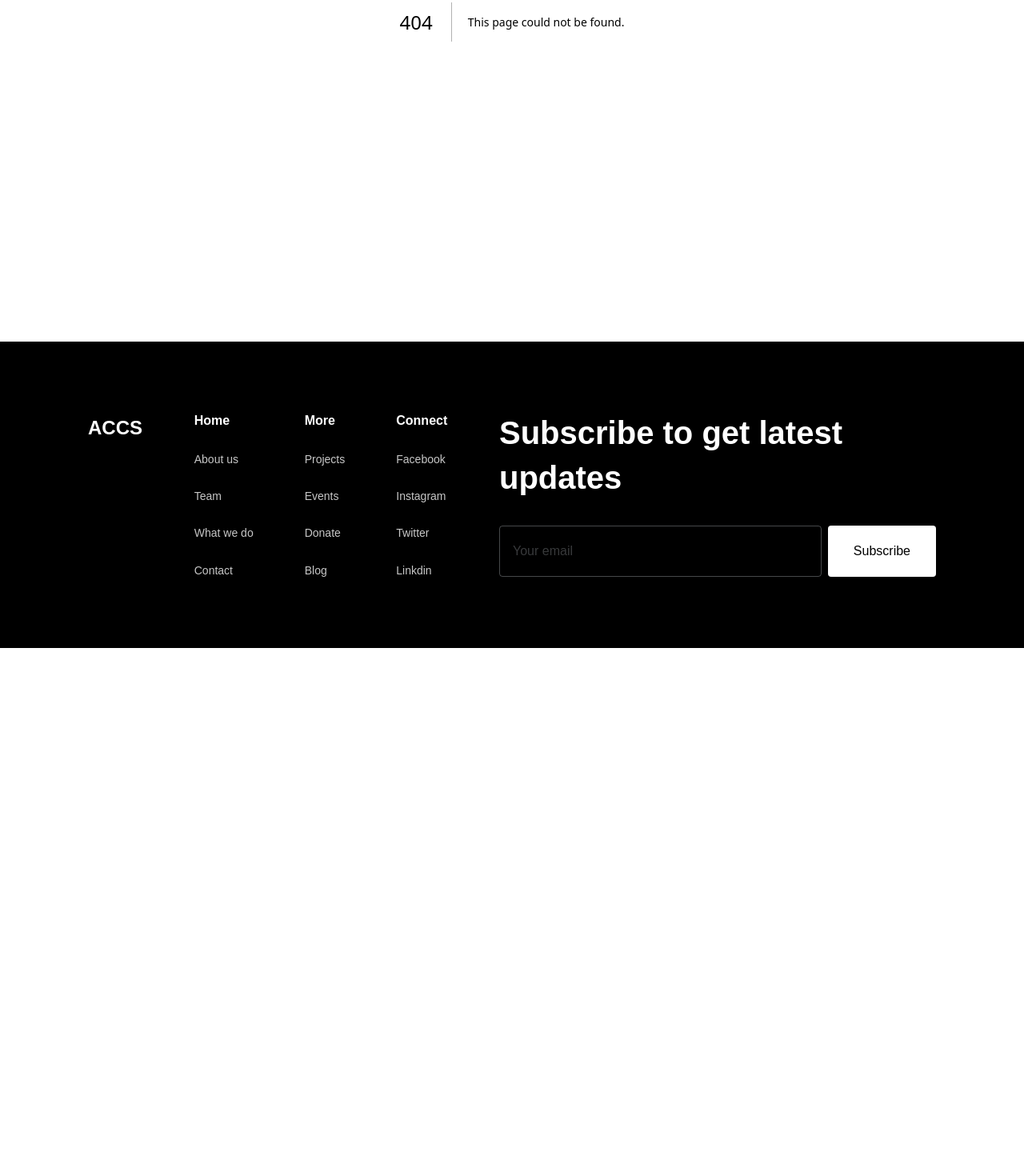
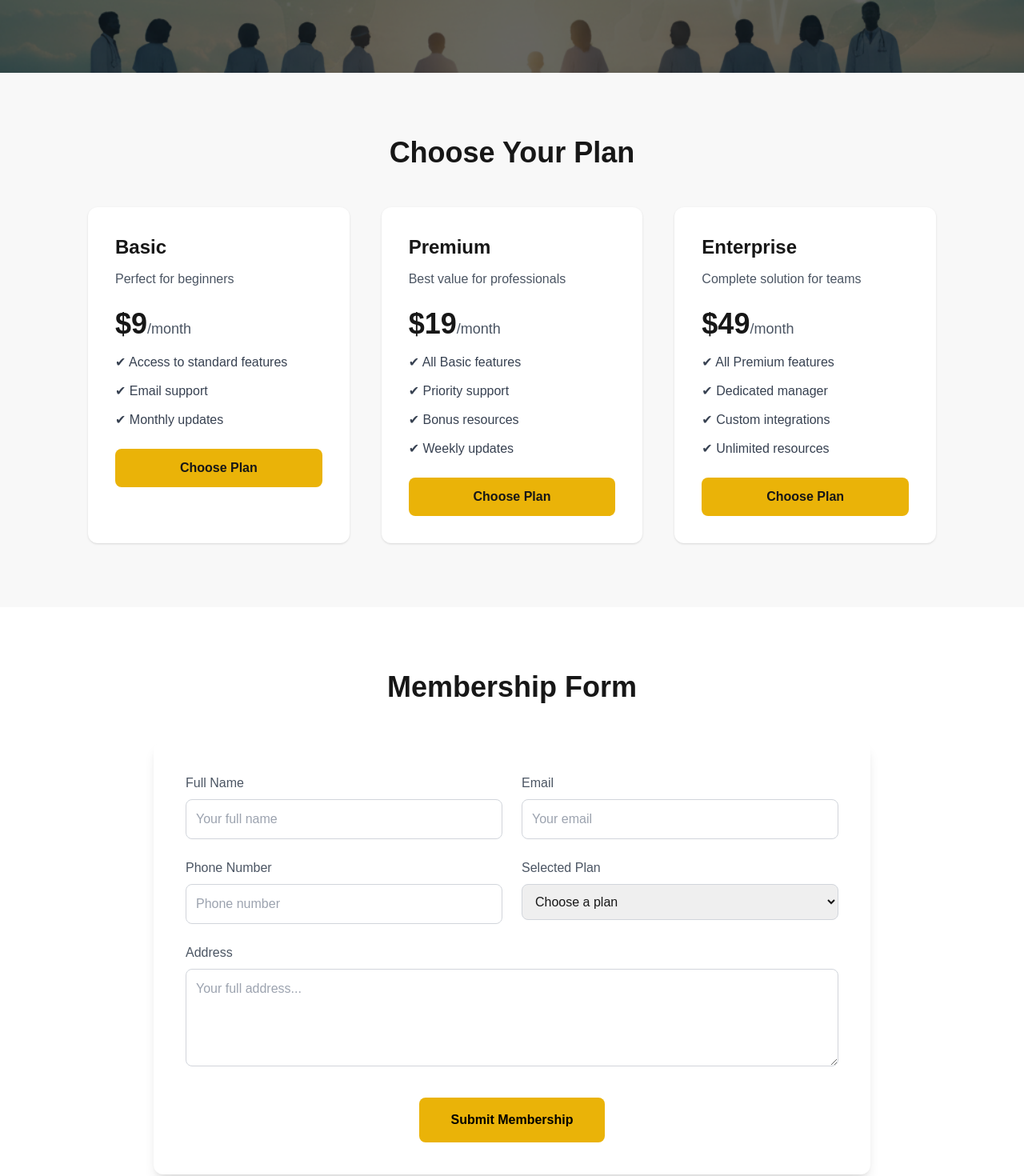
Before and after one commit to ankan98/iaccswebsite, a Next.js app in the folder iaccs/: page /membership in a window 1280 px wide. Before the commit this address had no page. Shown: the part 373-1843 px from the top of the page at 80% size. Before the commit the page ends 1183 px from the top, so only its background shows below. Built offline with nearby package versions, Linux system fonts and the light colour scheme.

Commit message:
membership-page-added

```diff
--- a/iaccs/next.config.ts
+++ b/iaccs/next.config.ts
@@ -1,7 +1,7 @@
 import type { NextConfig } from "next";
 
 const nextConfig: NextConfig = {
-  /* config options here */
+   output: 'export',
   reactCompiler: true,
 };
 
--- /dev/null
+++ b/iaccs/src/app/(pages)/membership/page.tsx
@@ -0,0 +1,174 @@
+"use client";
+import { useRef, useState } from "react";
+import Image from "next/image";
+
+export default function Membership() {
+  const formRef = useRef<any>(null);
+  const [selectedPlan, setSelectedPlan] = useState("");
+
+  const plans = [
+    {
+      title: "Basic",
+      price: 9,
+      desc: "Perfect for beginners",
+      features: [
+        "Access to standard features",
+        "Email support",
+        "Monthly updates",
+      ],
+    },
+    {
+      title: "Premium",
+      price: 19,
+      desc: "Best value for professionals",
+      features: [
+        "All Basic features",
+        "Priority support",
+        "Bonus resources",
+        "Weekly updates",
+      ],
+    },
+    {
+      title: "Enterprise",
+      price: 49,
+      desc: "Complete solution for teams",
+      features: [
+        "All Premium features",
+        "Dedicated manager",
+        "Custom integrations",
+        "Unlimited resources",
+      ],
+    },
+  ];
+
+  const handleChoosePlan = (planName: any) => {
+    setSelectedPlan(planName);
+
+    // Smooth scroll to form section
+    formRef.current?.scrollIntoView({ behavior: "smooth" });
+  };
+
+  return (
+    <>
+      {/* ======= HERO ======= */}
+      <header className="relative w-full flex flex-col gap-48 bg-[url(/assets/images/banner-img.png)] bg-cover bg-center py-32 mt-20">
+        <div className="absolute inset-0 bg-black opacity-60"></div>
+
+        <div className="container mx-auto px-[110px] relative z-[1]">
+          <h1 className="font-bold text-white text-[64px] leading-[76px]">
+            Membership
+          </h1>
+          <p className="text-lg text-white max-w-[520px] mt-6">
+            Become a member today and enjoy exclusive benefits.
+          </p>
+        </div>
+      </header>
+
+      {/* ======= MEMBERSHIP PLANS ======= */}
+      <section className="w-full py-20 px-[110px] bg-[#f8f8f8]">
+        <h2 className="text-4xl font-bold mb-12 text-center">Choose Your Plan</h2>
+
+        <div className="grid lg:grid-cols-3 gap-10">
+          {plans.map((plan, index) => (
+            <div
+              key={index}
+              className="
+                group bg-white p-8 rounded-xl shadow transition
+                hover:shadow-xl hover:border-2 hover:border-yellow-500
+                border-2 border-transparent
+              "
+            >
+              <h3 className="text-2xl font-semibold mb-3">{plan.title}</h3>
+              <p className="text-gray-600 mb-6">{plan.desc}</p>
+
+              <h4 className="text-4xl font-bold mb-4">
+                ${plan.price}
+                <span className="text-lg text-gray-600 font-medium">/month</span>
+              </h4>
+
+              <ul className="space-y-3 mb-6 text-gray-700">
+                {plan.features.map((feature, i) => (
+                  <li key={i}>✔ {feature}</li>
+                ))}
+              </ul>
+
+              <button
+                onClick={() => handleChoosePlan(plan.title)}
+                className="w-full bg-yellow-500 py-3 rounded-lg font-semibold hover:opacity-90"
+              >
+                Choose Plan
+              </button>
+            </div>
+          ))}
+        </div>
+      </section>
+
+      {/* ======= MEMBERSHIP FORM ======= */}
+      <section ref={formRef} className="w-full py-20 px-[110px] scroll-mt-40">
+        <h2 className="text-4xl font-bold mb-12 text-center">Membership Form</h2>
+
+        <div className="max-w-4xl mx-auto bg-white shadow-lg p-10 rounded-xl">
+          <form className="grid grid-cols-1 md:grid-cols-2 gap-6">
+
+            <div>
+              <label className="block mb-2 text-gray-600">Full Name</label>
+              <input
+                type="text"
+                className="w-full p-3 rounded-lg border border-gray-300 focus:border-yellow-500"
+                placeholder="Your full name"
+              />
+            </div>
+
+            <div>
+              <label className="block mb-2 text-gray-600">Email</label>
+              <input
+                type="email"
+                className="w-full p-3 rounded-lg border border-gray-300 focus:border-yellow-500"
+                placeholder="Your email"
+              />
+            </div>
+
+            <div>
+              <label className="block mb-2 text-gray-600">Phone Number</label>
+              <input
+                type="text"
+                className="w-full p-3 rounded-lg border border-gray-300 focus:border-yellow-500"
+                placeholder="Phone number"
+              />
+            </div>
+
+            {/* Auto-select plan */}
+            <div>
+              <label className="block mb-2 text-gray-600">Selected Plan</label>
+              <select
+                value={selectedPlan}
+                onChange={(e) => setSelectedPlan(e.target.value)}
+                className="w-full p-3 rounded-lg border border-gray-300 focus:border-yellow-500"
+              >
+                <option value="">Choose a plan</option>
+                <option value="Basic">Basic - $9/month</option>
+                <option value="Premium">Premium - $19/month</option>
+                <option value="Enterprise">Enterprise - $49/month</option>
+              </select>
+            </div>
+
+            <div className="md:col-span-2">
+              <label className="block mb-2 text-gray-600">Address</label>
+              <textarea
+                rows={4}
+                className="w-full p-3 rounded-lg border border-gray-300 focus:border-yellow-500"
+                placeholder="Your full address..."
+              ></textarea>
+            </div>
+          </form>
+
+          <div className="mt-8 text-center">
+            <button className="px-10 py-4 bg-yellow-500 rounded-lg text-black font-semibold hover:opacity-90">
+              Submit Membership
+            </button>
+          </div>
+        </div>
+      </section>
+    </>
+  );
+}
--- a/iaccs/src/app/components/header.tsx
+++ b/iaccs/src/app/components/header.tsx
@@ -4,24 +4,21 @@ import Link from "next/link";
 export default function Header() {
     return (
    <nav className="flex z-[9] items-center justify-between w-full px-[110px] py-[18px] fixed top-0 left-0 bg-white border-b border-[#00000066] backdrop-blur-[15px] backdrop-brightness-[100%]">
-        <a className="flex items-center w-[129px] h-11" href="#home">
+        <Link className="flex items-center w-[129px] h-11" href="/">
             <div className="font-bold text-[#000000] text-3xl tracking-[0] leading-[44px] whitespace-nowrap">
                 ACCS
             </div>
-        </a>
+        </Link>
 
         <nav className="flex items-center justify-center gap-10 px-5 py-4">
-            <a className="font-medium text-base tracking-[0] leading-[normal] whitespace-nowrap text-[#525560]" href="/">Home</a>
+            <Link className="font-medium text-base tracking-[0] leading-[normal] whitespace-nowrap text-[#525560]" href="/">Home</Link>
             <Link className="font-medium text-base tracking-[0] leading-[normal] whitespace-nowrap text-secondary-text" href="/about-us">About us</Link>
-            <Link className="font-medium text-base tracking-[0] leading-[normal] whitespace-nowrap text-secondary-text" href="#services">What We Do</Link>
-            <a className="font-medium text-base tracking-[0] leading-[normal] whitespace-nowrap text-secondary-text" href="#media">Media</a>
+            <Link className="font-medium text-base tracking-[0] leading-[normal] whitespace-nowrap text-secondary-text" href="/membership">Membership</Link>
             <Link className="font-medium text-base tracking-[0] leading-[normal] whitespace-nowrap text-secondary-text" href="/contact-us">Contact</Link>
         </nav>
 
         <button className="h-auto px-8 py-3 bg-gray-800 rounded hover:bg-opacity-90">
-            <span className="font-medium text-white text-base text-right tracking-[0] leading-[normal] whitespace-nowrap">
-                Donate Now
-            </span>
+            <Link className="font-medium text-white text-base text-right tracking-[0] leading-[normal] whitespace-nowrap" href="/membership"> Donate Now </Link>
         </button>
     </nav>
     );
```
